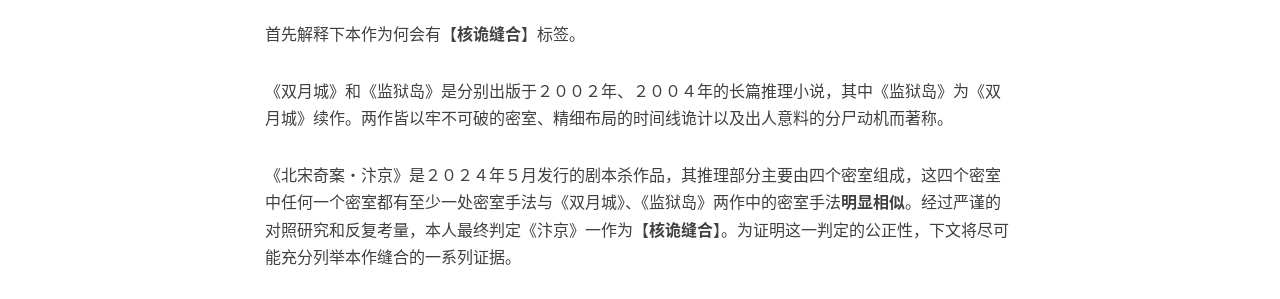
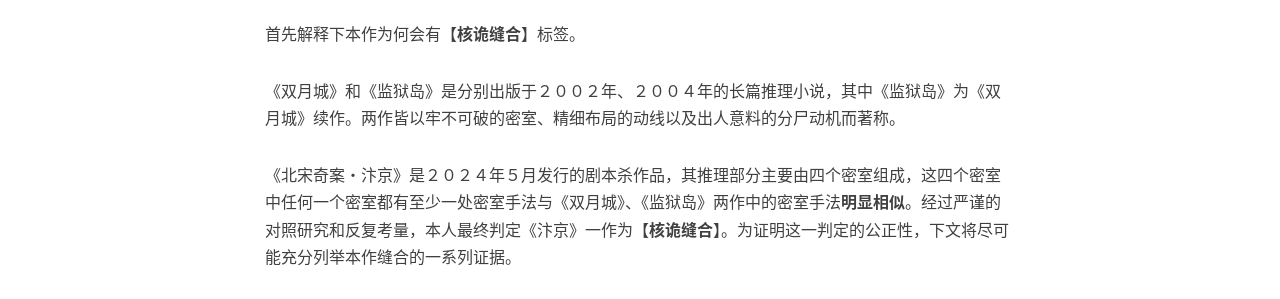
Before and after one commit to mysteryreview/mysteryreview.github.io, a Jekyll site: the page built from _posts/2024-05-31-北宋奇案.md, in a window 1280 px wide and 900 px high, scrolled down 575 px. Shown: the part 179-478 px from the top of the window. Built offline with Jekyll 4.4.1, drawn with Linux system fonts in a browser that asks for light colours; nearby versions of some CDN libraries; comment, search, counter and statistics services are not loaded.

Commit message:
Update 2024-05-31-北宋奇案.md

```diff
--- a/_posts/2024-05-31-北宋奇案.md
+++ b/_posts/2024-05-31-北宋奇案.md
@@ -17,7 +17,7 @@
 
 首先解释下本作为何会有【**核诡缝合**】标签。
 
-《双月城》和《监狱岛》是分别出版于２００２年、２００４年的长篇推理小说，其中《监狱岛》为《双月城》续作。两作皆以牢不可破的密室、精细布局的时间线诡计以及出人意料的分尸动机而著称。
+《双月城》和《监狱岛》是分别出版于２００２年、２００４年的长篇推理小说，其中《监狱岛》为《双月城》续作。两作皆以牢不可破的密室、精细布局的动线以及出人意料的分尸动机而著称。
 
 《北宋奇案・汴京》是２０２４年５月发行的剧本杀作品，其推理部分主要由四个密室组成，这四个密室中任何一个密室都有至少一处密室手法与《双月城》、《监狱岛》两作中的密室手法**明显相似**。经过严谨的对照研究和反复考量，本人最终判定《汴京》一作为【**核诡缝合**】。为证明这一判定的公正性，下文将尽可能充分列举本作缝合的一系列证据。
 
```
